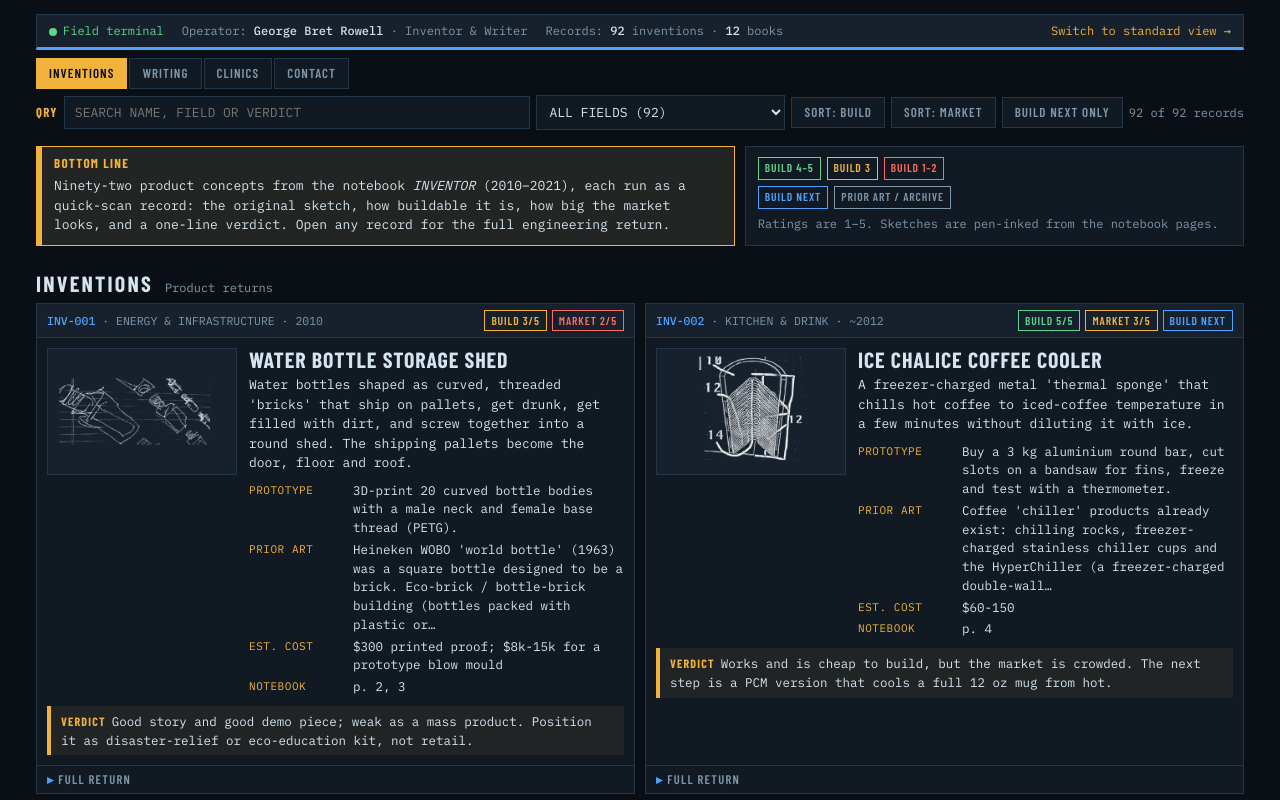
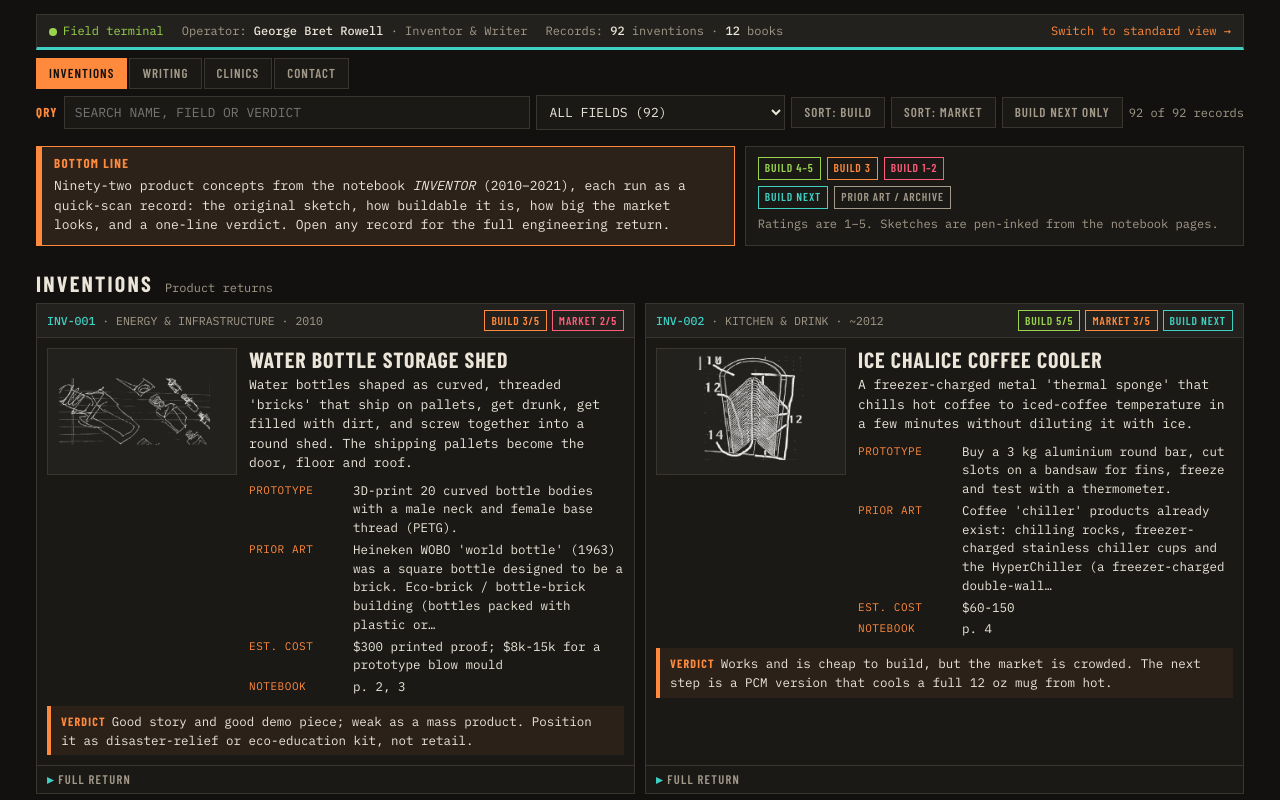
Before and after one commit to rowellsystems/portfolio, a plain HTML site: page mdt/index.html in a window 1280 px wide. Shown: the top 800 px of the page. Drawn offline with nearby package versions, Linux system fonts and the light colour scheme.

Commit message:
Sync portfolio from ~/Documents (2026-10-21)
Co-Authored-By: Claude Opus 5.5 <noreply@anthropic.com>

```diff
--- a/mdt/index.html
+++ b/mdt/index.html
@@ -14,8 +14,9 @@
 <style>
 /* Layout: terminal shell — status bar, sticky tab strip + query bar, then record panels in a 2-col grid (1 col on phones) */
 :root{
-  --bg:#0a0f15; --panel:#111923; --panel-2:#16212d; --line:#24364a;
-  --fg:#d6e4ee; --dim:#7f97ab; --blue:#4ea3ff; --amber:#f2b33d; --ok:#5fd38a; --warn:#ff6b5e;
+  /* Shop-floor palette (warm graphite, teal, safety orange) so this never reads as the police-blue Blueliners brief */
+  --bg:#12110f; --panel:#1b1916; --panel-2:#23211d; --line:#3a362f;
+  --fg:#ece6da; --dim:#a39a8a; --blue:#3fd0c4; --amber:#ff8a3d; --ok:#9ad44f; --warn:#ff5c7a;
   --mono:"IBM Plex Mono",ui-monospace,"Cascadia Mono",Consolas,monospace;
   --cond:"Barlow Condensed","Arial Narrow",Arial,sans-serif;
   color-scheme:dark;
```
